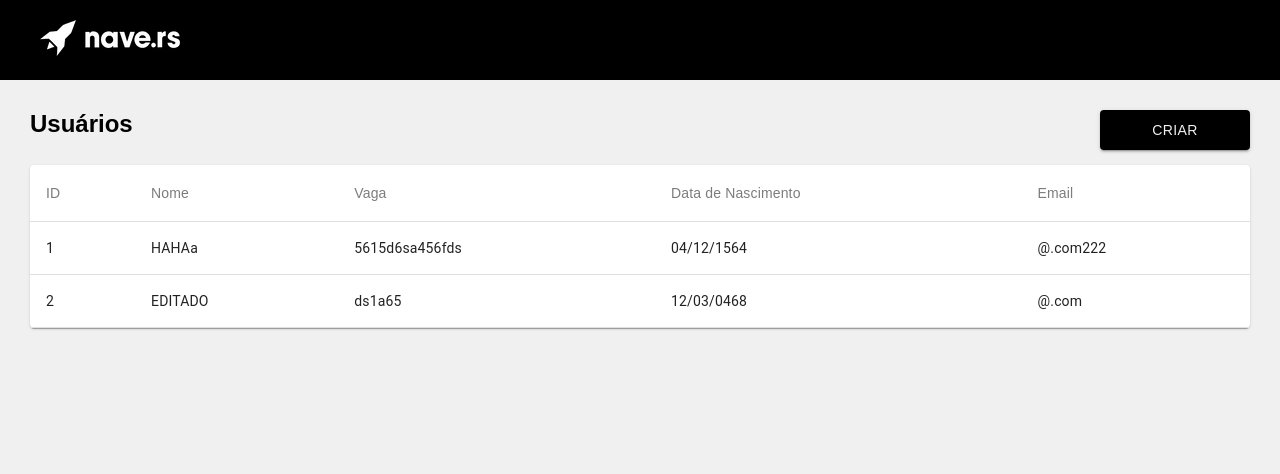
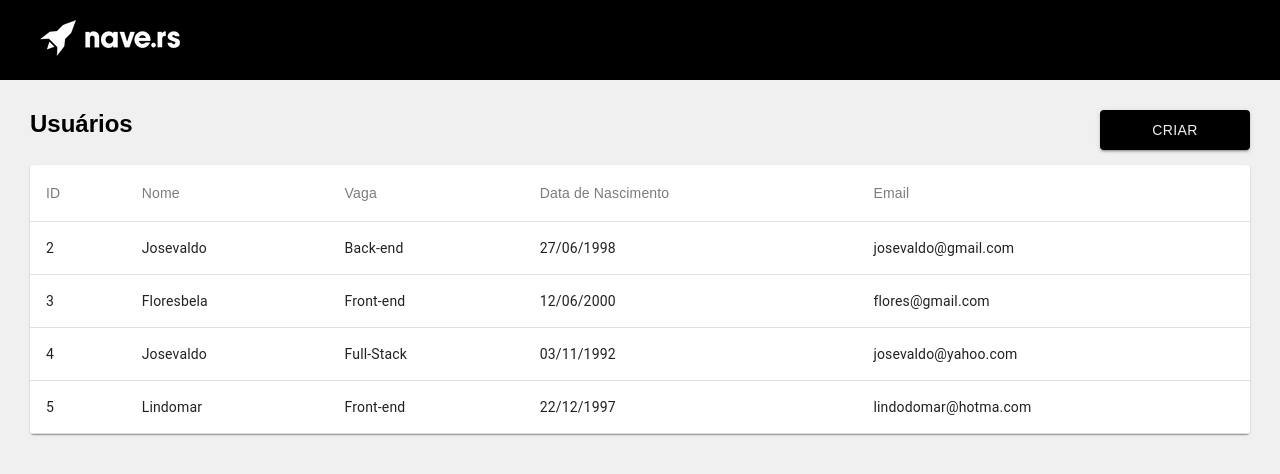
Before and after one commit to luanfv/jobs, a React (Create React App) app: page / in a window 1280 px wide. Shown: the top 474 px of the page. Built offline with nearby package versions, Linux system fonts and the light colour scheme; data requests are answered from the project's data file.

Commit message:
Alter title of update user

```diff
--- a/src/components/EditeUser/index.jsx
+++ b/src/components/EditeUser/index.jsx
@@ -86,7 +86,7 @@ export default (props) => {
         <MainStyle>
             <PaperStyle>
                 <FormStyle>
-                    <TitleStyle fontSize='24'>Criar usuário</TitleStyle>
+                    <TitleStyle fontSize='24'>Editar perfil do {name}</TitleStyle>
                     <SpaceStyle />
 
                     <TextFieldStyle error={isName} label='Nome' onChange={(e) => setName(e.target.value)} value={name} />
--- a/src/services/db.json
+++ b/src/services/db.json
@@ -1,18 +1,32 @@
 {
   "users": [
     {
-      "name": "HAHAa",
-      "stack": "5615d6sa456fds",
-      "birthday": "04/12/1564",
-      "email": "@.com222",
-      "id": 1
+      "name": "Josevaldo",
+      "stack": "Back-end",
+      "birthday": "27/06/1998",
+      "email": "josevaldo@gmail.com",
+      "id": 2
     },
     {
-      "name": "EDITADO",
-      "stack": "ds1a65",
-      "birthday": "12/03/0468",
-      "email": "@.com",
-      "id": 2
+      "name": "Floresbela",
+      "stack": "Front-end",
+      "birthday": "12/06/2000",
+      "email": "flores@gmail.com",
+      "id": 3
+    },
+    {
+      "name": "Josevaldo",
+      "stack": "Full-Stack",
+      "birthday": "03/11/1992",
+      "email": "josevaldo@yahoo.com",
+      "id": 4
+    },
+    {
+      "name": "Lindomar",
+      "stack": "Front-end",
+      "birthday": "22/12/1997",
+      "email": "lindodomar@hotma.com",
+      "id": 5
     }
   ]
 }
```
Also changed, not shown: 1 other file (tests, documents, lock files or other folders).
